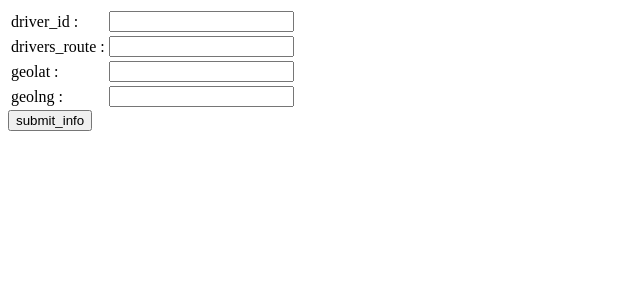
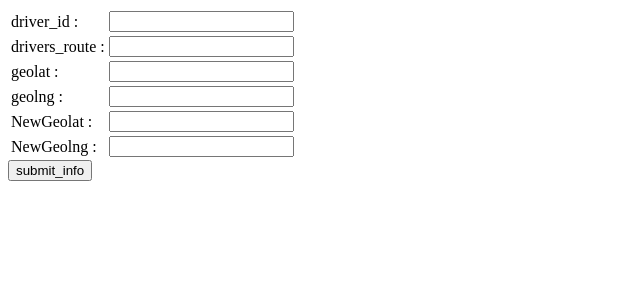
Before and after one commit to KODAHinc/iShuttle_backend, a PHP site: page /location_index.php in a window 1280 px wide. Shown: the top 300 px of the page, without its empty margins (0-640 px from the left). Run offline with PHP 8.4, Linux system fonts and the light colour scheme.

Commit message:
files updated to suit bus movement implementation

```diff
--- a/driverlocation.php
+++ b/driverlocation.php
@@ -5,8 +5,10 @@ $driver_id = $_POST["driver_id"];
 $drivers_route= $_POST["drivers_route"];
 $geolat=$_POST["geolat"];
 $geolng=$_POST["geolng"];
+$NewGeolat=$_POST["NewGeolat"];
+$NewGeolng=$_POST["NewGeolng"];
 
-$sql = "update Drivers_location set Drivers_route='$drivers_route',Geolat='$geolat',Geolng='$geolng',Time_tracker=now() WHERE Drivers_id='$driver_id';";
+$sql = "update Drivers_location set Drivers_route='$drivers_route',Geolat='$geolat',Geolng='$geolng',NewGeolat='$NewGeolat',NewGeolng='$NewGeolng',Time_tracker=now() WHERE Drivers_id='$driver_id';";
 
 if(mysqli_query($con,$sql))
 {
--- a/location_index.php
+++ b/location_index.php
@@ -26,6 +26,16 @@
 <td><input type="text" name="geolng" /></td>
 </tr>
 
+<tr>
+<td>NewGeolat :</td>
+<td><input type="text" name="NewGeolat" /></td>
+</tr>
+
+<tr>
+<td>NewGeolng :</td>
+<td><input type="text" name="NewGeolng" /></td>
+</tr>
+
 </table>
 
 <input type="submit" value="submit_info"/>
--- a/logindex.php
+++ b/logindex.php
@@ -4,7 +4,7 @@
 
 <body>
 
-<form action="login.php" method="post">
+<form action="testlogin.php" method="post">
 <table>
 <tr>
 <td>Username :</td>
--- a/register.php
+++ b/register.php
@@ -5,9 +5,11 @@ $password = $_POST["password"];
 $drivers_route= "A";
 $geolat= "6.670278";
 $geolng= "0.425833";
+$new_lat= "6.670278";
+$new_lng= "0.425833";
 
 $sql = "insert into Drivers_details (Username,Password) values ('$username','$password');";
-$sql2= "insert into Drivers_location (Drivers_route,Geolat,Geolng) values ('$drivers_route','$geolat','$geolng');";
+$sql2= "insert into Drivers_location (Drivers_route,Geolat,Geolng,NewGeolat,NewGeolng) values ('$drivers_route','$geolat','$geolng','$new_lat','$new_lng');";
 
 if(mysqli_query($con,$sql))
 {
--- a/testlogin.php
+++ b/testlogin.php
@@ -1,9 +1,9 @@
 <?php
 require "init.php";
 
-$my_query=$con->prepare("SELECT Drivers_id,Username,Password from Drivers_details");
+$my_query=$con->prepare("SELECT a.Drivers_id,a.Username,a.Password,b.NewGeolat,b.NewGeolng from Drivers_details  a,Drivers_location b;");
 $my_query->execute();
-$my_query->bind_result($Drivers_id,$Username,$Password);
+$my_query->bind_result($Drivers_id,$Username,$Password,$NewGeolat,$NewGeolng);
 
 $Drivers_details=array();
 
@@ -12,6 +12,8 @@ while($my_query->fetch()){
 	$temp['Drivers_id']=$Drivers_id;
 	$temp['Username']=$Username;
 	$temp['Password']=$Password;
+	$temp['NewGeolat']=$NewGeolat;
+	$temp['NewGeolng']=$NewGeolng;
 	array_push($Drivers_details,$temp);
 }
 
```
Also changed, not shown: getlocation.php (+5 -2 lines).
